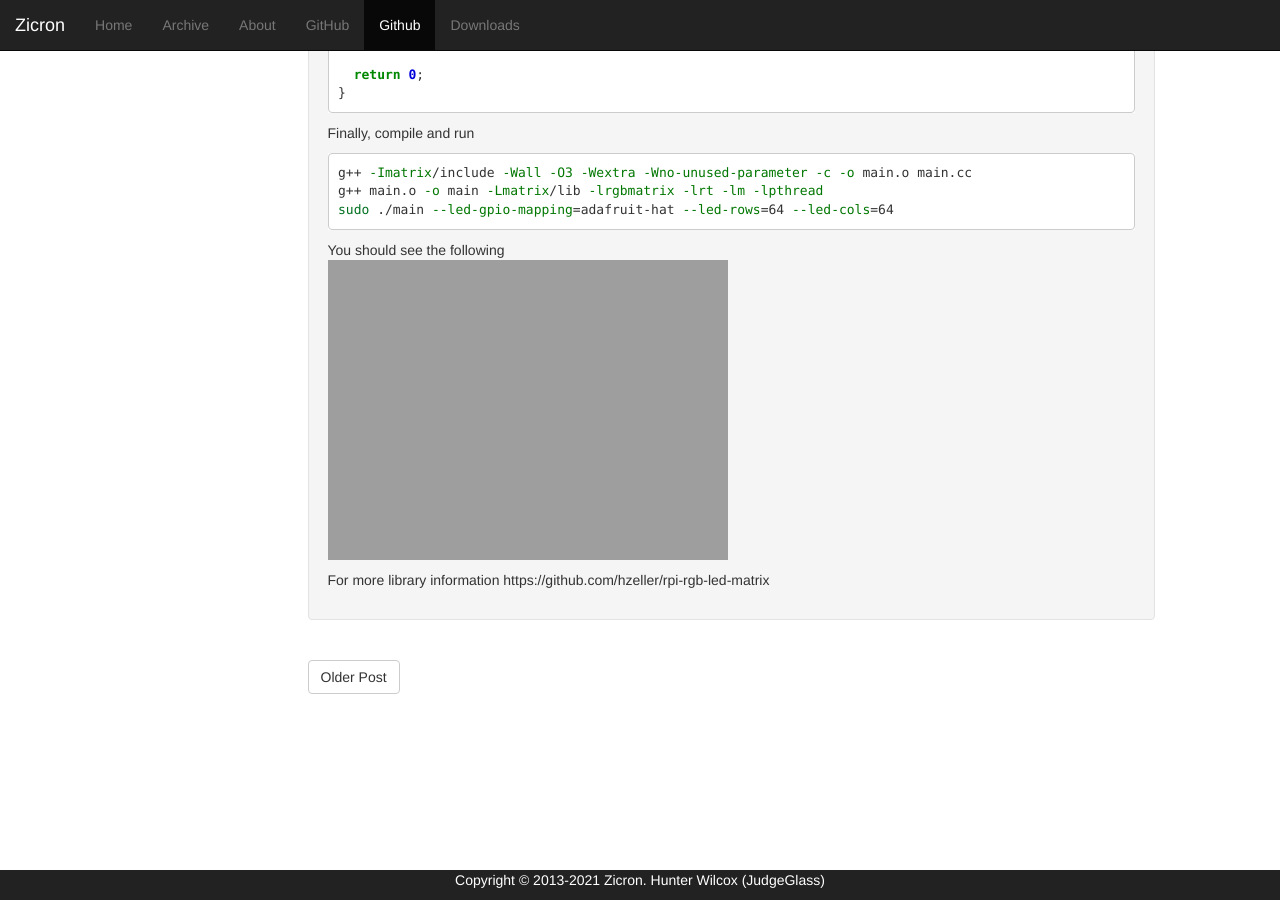
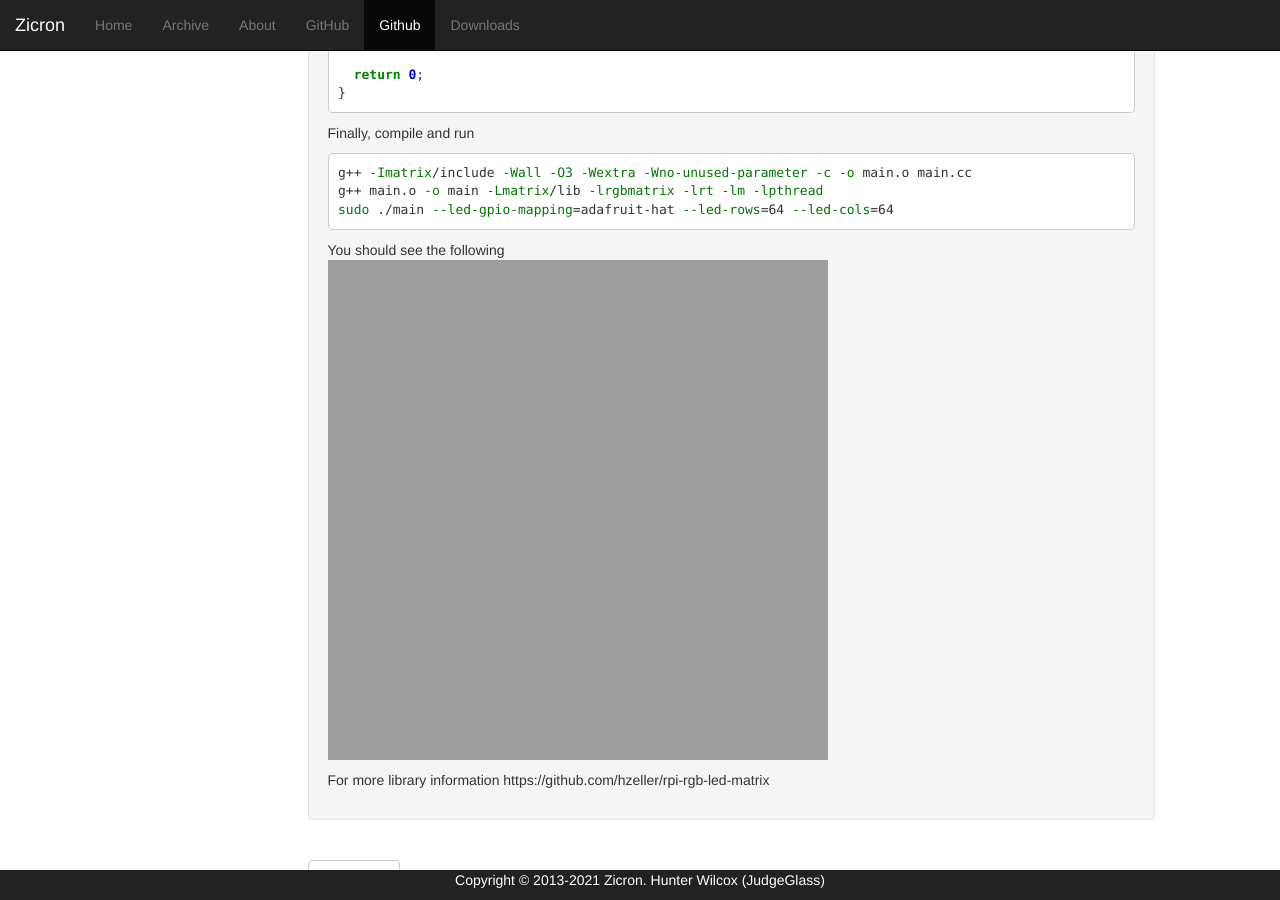
Before and after one commit to JudgeGlass/JudgeGlass.github.io, a Jekyll site: the page built from _posts/2021-02-02-LEDMatrix64x64.md, in a window 1280 px wide and 900 px high, scrolled down 2709 px. Built offline with Jekyll 4.4.1, drawn with Linux system fonts in a browser that asks for light colours.

Commit message:
Update 2021-02-02-LEDMatrix64x64.md

````diff
--- a/_posts/2021-02-02-LEDMatrix64x64.md
+++ b/_posts/2021-02-02-LEDMatrix64x64.md
@@ -137,7 +137,7 @@ sudo ./main --led-gpio-mapping=adafruit-hat --led-rows=64 --led-cols=64
 ```
 
 You should see the following<br>
-![Example](https://www.zicron.net/images/matrix_example.png "Example")
+<img src="https://www.zicron.net/images/matrix_example.png" width="500" height="500" />
 
 For more library information
 https://github.com/hzeller/rpi-rgb-led-matrix
````
